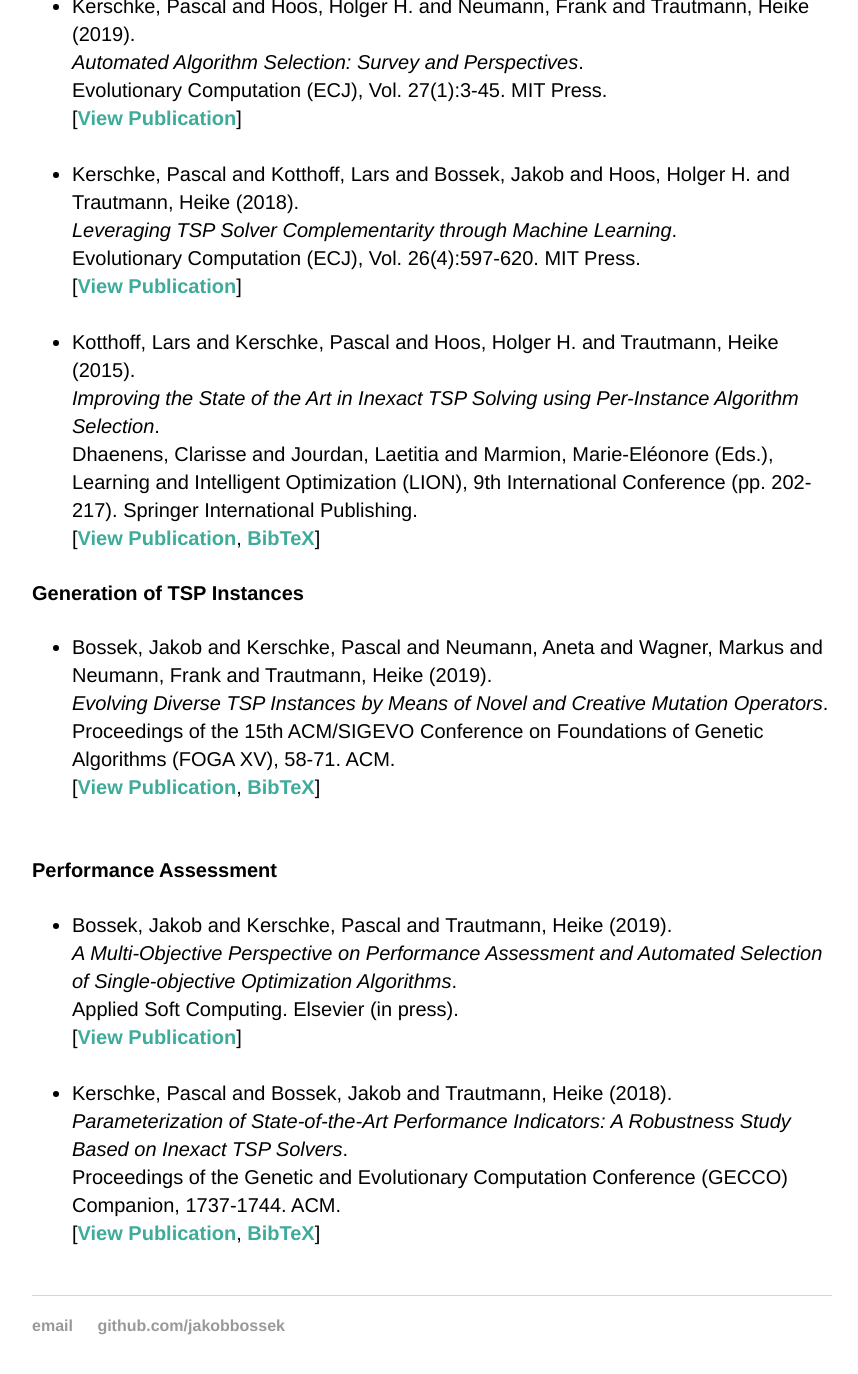
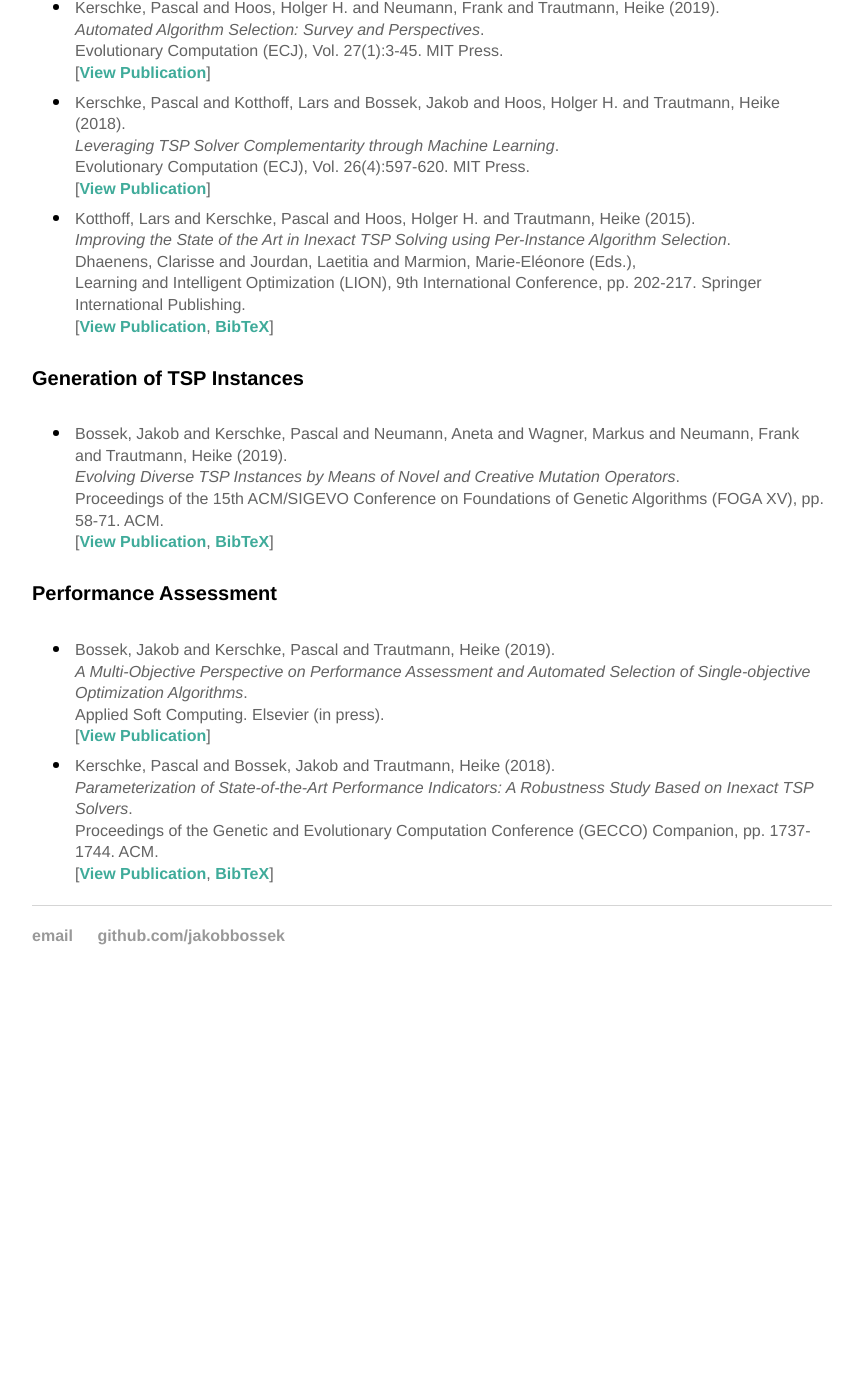
Before and after one commit to tspalgsel/tspalgsel.github.io, a Jekyll site: the page built from index.html, in a window 1280 px wide and 1400 px high, scrolled down 3110 px. Shown: the top 1374 px of the window, without its empty margins (208-1066 px from the left). Built offline with Jekyll 4.4.1, drawn with Linux system fonts in a browser that asks for light colours; after the commit the page ends 4120 px from its top, so only the background shows below that.

Commit message:
minor style changes in publication list

```diff
--- a/index.html
+++ b/index.html
@@ -94,7 +94,7 @@ A list with the most recent affiliations of all involved people is given below:
       <em>Algorithm Runtime Prediction: Methods & Evaluation</em>.<br>
       Artificial Intelligence (AIJ), Vol. 206:79-111. Elsevier.</p></li>
   </ul>
-  <li><b>Pihera &amp; Musliu feature calculation</b>[<a href="http://dbai.tuwien.ac.at/user/pihera/tsp/FeatureComputation_WIN.zip" alt="Direct download">Download 1</a>, <a href="http://dbai.tuwien.ac.at/user/pihera/tsp/tsp-feat.zip" alt="Direct download">Download 2</a>]</li>
+  <li><b>Pihera &amp; Musliu feature calculation</b> [<a href="http://dbai.tuwien.ac.at/user/pihera/tsp/FeatureComputation_WIN.zip" alt="Direct download">Download 1</a>, <a href="http://dbai.tuwien.ac.at/user/pihera/tsp/tsp-feat.zip" alt="Direct download">Download 2</a>]</li>
   <ul>
     <li>C#-code for the computation of the feature set introduced by Pihera and Musliu.</li>
     <li><p class="publication">Pihera, Josef and Musliu, Nysret (2014).<br>
@@ -117,39 +117,39 @@ In the following we provide data used in our <a href="#publications" alt="jump t
 <h4>Algorithm Selection</h4>
 
 <ul>
-  <li>Kerschke, Pascal and Hoos, Holger H. and Neumann, Frank and Trautmann, Heike (2019).<br>
+  <li><p class="publication">Kerschke, Pascal and Hoos, Holger H. and Neumann, Frank and Trautmann, Heike (2019).<br>
     <em>Automated Algorithm Selection: Survey and Perspectives</em>.<br>
     Evolutionary Computation (ECJ), Vol. 27(1):3-45. MIT Press.<br>
-    [<a href="https://www.mitpressjournals.org/doi/full/10.1162/evco_a_00242" alt="View Publication">View Publication</a>]</li><br>
-  <li>Kerschke, Pascal and Kotthoff, Lars and Bossek, Jakob and Hoos, Holger H. and Trautmann, Heike (2018).<br>
+    [<a href="https://www.mitpressjournals.org/doi/full/10.1162/evco_a_00242" alt="View Publication">View Publication</a>]</p></li>
+  <li><p class="publication">Kerschke, Pascal and Kotthoff, Lars and Bossek, Jakob and Hoos, Holger H. and Trautmann, Heike (2018).<br>
     <em>Leveraging TSP Solver Complementarity through Machine Learning</em>.<br>
     Evolutionary Computation (ECJ), Vol. 26(4):597-620. MIT Press.<br>
-    [<a href="https://www.mitpressjournals.org/doi/abs/10.1162/evco_a_00215" alt="View Publication">View Publication</a>]</li><br>
-  <li>Kotthoff, Lars and Kerschke, Pascal and Hoos, Holger H. and Trautmann, Heike (2015).<br>
+    [<a href="https://www.mitpressjournals.org/doi/abs/10.1162/evco_a_00215" alt="View Publication">View Publication</a>]</p></li>
+  <li><p class="publication">Kotthoff, Lars and Kerschke, Pascal and Hoos, Holger H. and Trautmann, Heike (2015).<br>
     <em>Improving the State of the Art in Inexact TSP Solving using Per-Instance Algorithm Selection</em>.<br>
     Dhaenens, Clarisse and Jourdan, Laetitia and Marmion, Marie-El&eacute;onore (Eds.),<br>
-    Learning and Intelligent Optimization (LION), 9th International Conference (pp. 202-217). Springer International Publishing.<br>
-    [<a href="https://link.springer.com/chapter/10.1007/978-3-319-19084-6_18" alt="View Publication">View Publication</a>, <a href="https://citation-needed.springer.com/v2/references/10.1007/978-3-319-19084-6_18?format=bibtex&flavour=citation" alt="BibTeX">BibTeX</a>]</li>
+    Learning and Intelligent Optimization (LION), 9th International Conference, pp. 202-217. Springer International Publishing.<br>
+    [<a href="https://link.springer.com/chapter/10.1007/978-3-319-19084-6_18" alt="View Publication">View Publication</a>, <a href="https://citation-needed.springer.com/v2/references/10.1007/978-3-319-19084-6_18?format=bibtex&flavour=citation" alt="BibTeX">BibTeX</a>]</p></li>
 </ul>
 
 <h4>Generation of TSP Instances</h4>
 
 <ul>
-  <li>Bossek, Jakob and Kerschke, Pascal and Neumann, Aneta and Wagner, Markus and Neumann, Frank and Trautmann, Heike (2019).<br>
+  <li><p class="publication">Bossek, Jakob and Kerschke, Pascal and Neumann, Aneta and Wagner, Markus and Neumann, Frank and Trautmann, Heike (2019).<br>
     <em>Evolving Diverse TSP Instances by Means of Novel and Creative Mutation Operators</em>.<br>
-    Proceedings of the 15th ACM/SIGEVO Conference on Foundations of Genetic Algorithms (FOGA XV), 58-71. ACM.<br>
-    [<a href="https://dl.acm.org/citation.cfm?doid=3299904.3340307" alt="View Publication">View Publication</a>, <a href="https://dl.acm.org/downformats.cfm?id=3340307&parent_id=3299904&expformat=bibtex" alt="BibTeX">BibTeX</a>]</li><br>
+    Proceedings of the 15th ACM/SIGEVO Conference on Foundations of Genetic Algorithms (FOGA XV), pp. 58-71. ACM.<br>
+    [<a href="https://dl.acm.org/citation.cfm?doid=3299904.3340307" alt="View Publication">View Publication</a>, <a href="https://dl.acm.org/downformats.cfm?id=3340307&parent_id=3299904&expformat=bibtex" alt="BibTeX">BibTeX</a>]</p></li>
 </ul>
 
 <h4>Performance Assessment</h4>
 
 <ul>
-  <li>Bossek, Jakob and Kerschke, Pascal and Trautmann, Heike (2019).<br>
+  <li><p class="publication">Bossek, Jakob and Kerschke, Pascal and Trautmann, Heike (2019).<br>
     <em>A Multi-Objective Perspective on Performance Assessment and Automated Selection of Single-objective Optimization Algorithms</em>.<br>
     Applied Soft Computing. Elsevier (in press).<br>
-    [<a href="https://www.sciencedirect.com/science/article/abs/pii/S1568494619306829" alt="View Publication">View Publication</a>]</li><br>
-  <li>Kerschke, Pascal and Bossek, Jakob and Trautmann, Heike (2018).<br>
+    [<a href="https://www.sciencedirect.com/science/article/abs/pii/S1568494619306829" alt="View Publication">View Publication</a>]</p></li>
+  <li><p class="publication">Kerschke, Pascal and Bossek, Jakob and Trautmann, Heike (2018).<br>
     <em>Parameterization of State-of-the-Art Performance Indicators: A Robustness Study Based on Inexact TSP Solvers</em>.<br>
-    Proceedings of the Genetic and Evolutionary Computation Conference (GECCO) Companion, 1737-1744. ACM.<br>
-    [<a href="https://dl.acm.org/citation.cfm?doid=3205651.3208233" alt="View Publication">View Publication</a>, <a href="https://dl.acm.org/downformats.cfm?id=3208233&parent_id=3205651&expformat=bibtex" alt="BibTeX">BibTeX</a>]</li><br>
+    Proceedings of the Genetic and Evolutionary Computation Conference (GECCO) Companion, pp. 1737-1744. ACM.<br>
+    [<a href="https://dl.acm.org/citation.cfm?doid=3205651.3208233" alt="View Publication">View Publication</a>, <a href="https://dl.acm.org/downformats.cfm?id=3208233&parent_id=3205651&expformat=bibtex" alt="BibTeX">BibTeX</a>]</p></li>
 </ul>
```
